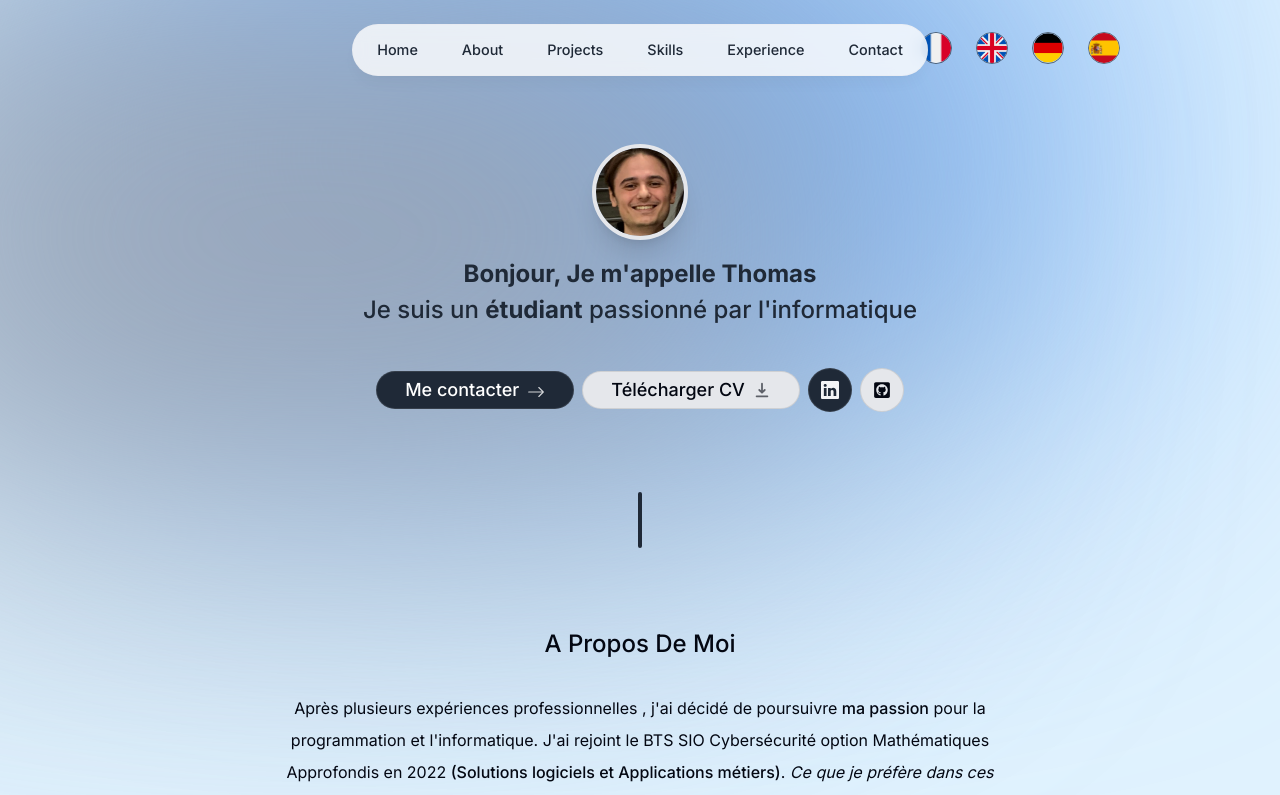
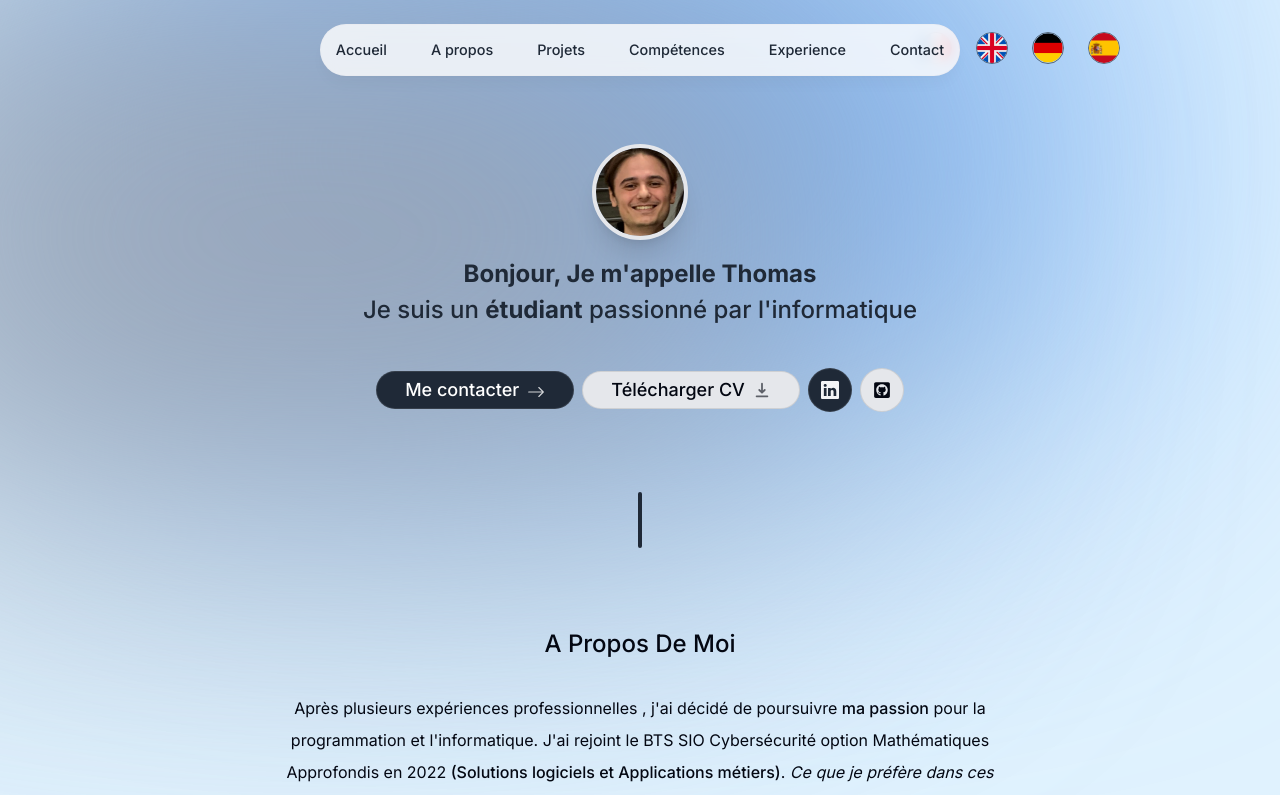
Before and after one commit to zalixzy/portfolio, a Next.js app: page / in a window 1280 px wide. Shown: the top 795 px of the page. Built offline with nearby package versions, Linux system fonts and the light colour scheme.

Commit message:
mise à jour de la navbar plus grande

```diff
--- a/app/layout.tsx
+++ b/app/layout.tsx
@@ -6,7 +6,7 @@ import LanguageSelector from '@/components/langageselector';
 const inter = Inter({ subsets: ['latin'] })
 
 export const metadata = {
-  title: 'Thomas | Personal Portfolio',
+  title: 'Thomas | Portfolio Personnel',
   description: 'Travier Thomas est un étudiant aspirant à devenir chef de projet en informatique',
 }
 
--- a/components/header.tsx
+++ b/components/header.tsx
@@ -8,9 +8,9 @@ export default function Header() {
   return (
     // Header et navbar
     <header className="z-[999] relative ">
-      <motion.div className="fixed top-0 left-1/2 -translate-x-1/2 h-[4.5rem] w-full rounded-none border border-gray-200
+      <motion.div className="fixed top-0 left-1/2 -translate-x-1/2 h-[4.5rem] w-[40rem] rounded-none border border-gray-200
        border-opacity-40 bg-white bg-opacity-80 shadow-lg shadow-black/[0.03]
-       backdrop-blur-[0.5rem] sm:top-6 sm:h-[3.25rem] sm:w-[36rem] sm:rounded-full"
+       backdrop-blur-[0.5rem] sm:top-6 sm:h-[3.25rem] sm:w-[40rem] sm:rounded-full"
        initial = {{y:-100, x: "-50%",opacity:0}}
        animate = {{y:0, x: "-50%", opacity:1}}
        >
--- a/lib/data.ts
+++ b/lib/data.ts
@@ -8,20 +8,20 @@ import wordanalyticsImg from "@/public/wordanalytics.png";
 
 export const links = [
   {
-    name: "Home",
-    hash: "#home",
+    name: "Accueil",
+    hash: "#Accueil",
   },
   {
-    name: "About",
-    hash: "#about",
+    name: "A propos",
+    hash: "#A propos",
   },
   {
-    name: "Projects",
-    hash: "#projects",
+    name: "Projets",
+    hash: "#projets",
   },
   {
-    name: "Skills",
-    hash: "#skills",
+    name: "Compétences",
+    hash: "#Compétences",
   },
   {
     name: "Experience",
@@ -35,20 +35,20 @@ export const links = [
 
 export const experiencesData = [
   {
-    title: "Graduated bootcamp",
-    location: "Miami, FL",
+    title: "BAC S option SVT",
+    location: "Lycée Alphonse Daudet, Nîmes",
     description:
-      "I graduated after 6 months of studying. I immediately found a job as a front-end developer.",
+      "J'ai obtenu mon baccalaureat scientifique en 2016",
     icon: React.createElement(LuGraduationCap),
-    date: "2019",
+    date: "2016",
   },
   {
-    title: "Front-End Developer",
-    location: "Orlando, FL",
+    title: "BTS SIO Cybersécurité",
+    location: "Lycée CCI Gard, Nîmes",
     description:
-      "I worked as a front-end developer for 2 years in 1 job and 1 year in another job. I also upskilled to the full stack.",
+      "Au cours de cette formation j'ai pu apprendre de nombreuses bases essentielles en programmation, couplées à des connaissances approfondies dans les matières générales. ",
     icon: React.createElement(CgWorkAlt),
-    date: "2019 - 2021",
+    date: "2022 - 2024",
   },
   {
     title: "Full-Stack Developer",
@@ -62,24 +62,24 @@ export const experiencesData = [
 
 export const projectsData = [
   {
-    title: "CorpComment",
+    title: "Aquaglisse",
     description:
-      "I worked as a full-stack developer on this startup project for 2 years. Users can give public feedback to companies.",
+      "J'ai pu travailler au cours de mon stage sur un site web construit en React, Next.js, Tailwind et y ajouter des modules",
     tags: ["React", "Next.js", "MongoDB", "Tailwind", "Prisma"],
     imageUrl: corpcommentImg,
   },
   {
-    title: "rmtDev",
+    title: "Portfollio",
     description:
-      "Job board for remote developer jobs. I was the front-end developer. It has features like filtering, sorting and pagination.",
+      "Afin d'approfondir mes connaissances je me suis lancé sur un site web personnel en React, Next.js, Tailwind et hébergé.",
     tags: ["React", "TypeScript", "Next.js", "Tailwind", "Redux"],
     imageUrl: rmtdevImg,
   },
   {
-    title: "Word Analytics",
+    title: "Symfony",
     description:
-      "A public web app for quick analytics on text. It shows word count, character count and social media post limits.",
-    tags: ["React", "Next.js", "SQL", "Tailwind", "Framer"],
+      "Un projet suivit pas à pas afin de maîtriser pleinement le framework symfony et docker.",
+    tags: ["PHP", "Docker", "SQL", "Symfony", ""],
     imageUrl: wordanalyticsImg,
   },
 ] as const;
@@ -91,17 +91,14 @@ export const skillsData = [
   "TypeScript",
   "React",
   "Next.js",
-  "Node.js",
   "Git",
   "Tailwind",
-  "Prisma",
-  "MongoDB",
-  "Redux",
-  "GraphQL",
-  "Apollo",
-  "Express",
   "PostgreSQL",
-  "Python",
-  "Django",
+  "MySQL",
+  "Docker",
+  "PHP",
+  "Symfony",
+  "C#",
+  "EntityFramework",
   "Framer Motion",
 ] as const;
```
